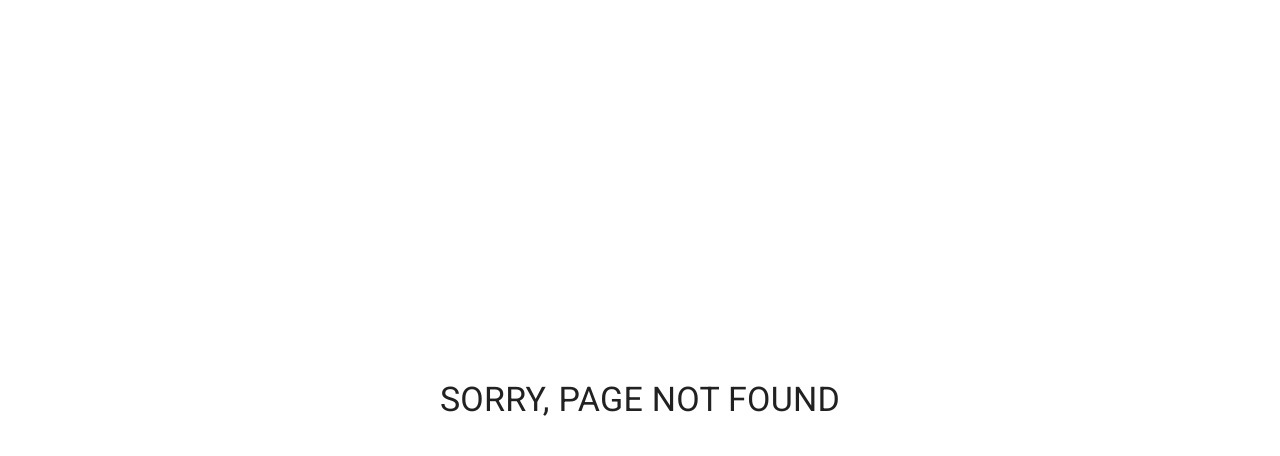
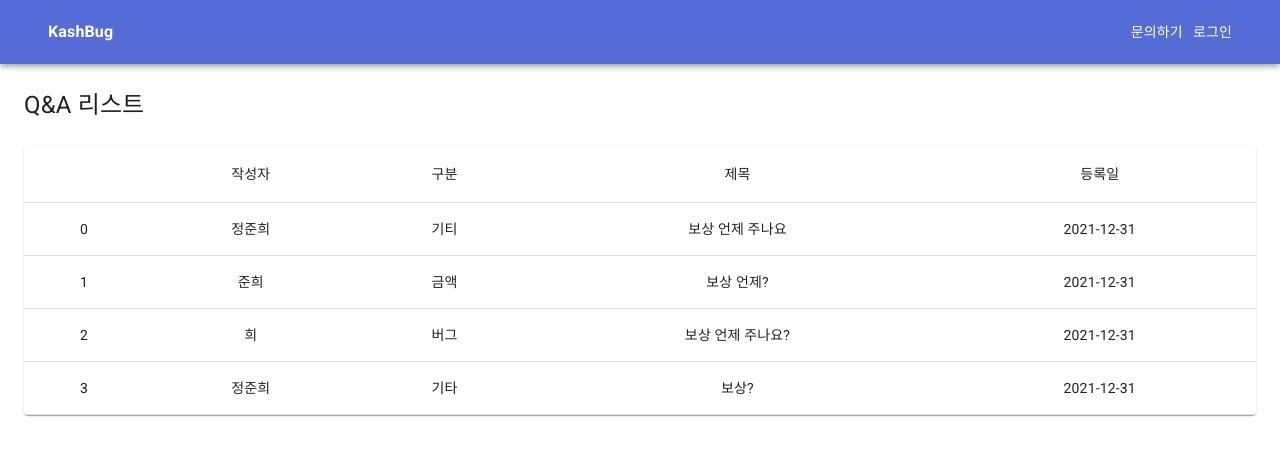
Before and after one commit to kashbug/kashbug-frontend, a Next.js app: page /qna in a window 1280 px wide. Before the commit this address had no page. Shown: the top 456 px of the page. Built offline with nearby package versions, Linux system fonts and the light colour scheme.

Commit message:
기업 Q&A 페이지 레이아웃 개발

```diff
--- /dev/null
+++ b/src/containers/corporation/qna/QnaContainer.tsx
@@ -0,0 +1,75 @@
+import React, { useState } from 'react';
+import styled from 'styled-components';
+// mui
+import { makeStyles } from '@material-ui/core/styles';
+import Table from '@material-ui/core/Table';
+import TableBody from '@material-ui/core/TableBody';
+import TableCell from '@material-ui/core/TableCell';
+import TableContainer from '@material-ui/core/TableContainer';
+import TableHead from '@material-ui/core/TableHead';
+import TableRow from '@material-ui/core/TableRow';
+import Paper from '@material-ui/core/Paper';
+
+const WrapDiv = styled.div`
+    margin-top: 64px;
+`;
+const PageTitle = styled.p`
+    padding: 24px 0;
+    font-size: 1.5rem;
+`;
+
+const useStyles = makeStyles({
+    table: {
+        minWidth: 650,
+    },
+});
+
+interface qnaItems {
+    idx: Number;
+    writer: string;
+    category: string;
+    title: string;
+    registrationDate: string;
+}
+
+const QnaContainer = () => {
+    const classes = useStyles();
+    const [qnaItems, setQnaItems] = useState<qnaItems[]>([
+        {idx: 0, writer: '정준희', category: '기티', title: '보상 언제 주나요', registrationDate: '2021-12-31'},
+        {idx: 1, writer: '준희', category: '금액', title: '보상 언제?', registrationDate: '2021-12-31'},
+        {idx: 2, writer: '희', category: '버그', title: '보상 언제 주나요?', registrationDate: '2021-12-31'},
+        {idx: 3, writer: '정준희', category: '기타', title: '보상?', registrationDate: '2021-12-31'},
+
+    ]);
+    return (
+        <WrapDiv>
+            <PageTitle>Q&A 리스트</PageTitle>
+            <TableContainer component={Paper}>
+                <Table className={classes.table}>
+                    <TableHead>
+                    <TableRow>
+                        <TableCell></TableCell>
+                        <TableCell align="center" component="th">작성자</TableCell>
+                        <TableCell align="center" component="th">구분</TableCell>
+                        <TableCell align="center" component="th">제목</TableCell>
+                        <TableCell align="center" component="th">등록일</TableCell>
+                    </TableRow>
+                    </TableHead>
+                    <TableBody>
+                    {qnaItems.map((row, index) => (
+                        <TableRow key={`${index}_key`}>
+                            <TableCell align="center">{row.idx}</TableCell>
+                            <TableCell align="center">{row.writer}</TableCell>
+                            <TableCell align="center">{row.category}</TableCell>
+                            <TableCell align="center">{row.title}</TableCell>
+                            <TableCell align="center">{row.registrationDate}</TableCell>
+                        </TableRow>
+                    ))}
+                    </TableBody>
+                </Table>
+            </TableContainer>
+        </WrapDiv>
+    );
+};
+
+export default QnaContainer;
--- /dev/null
+++ b/src/pages/qna.tsx
@@ -0,0 +1,16 @@
+import NavBar from "../containers/layout/navbar";
+import Layout from "../containers/layout/layout";
+import QnaContainer from "../containers/corporation/qna/QnaContainer";
+
+const Qna = () => {
+	return (
+		<>
+			<NavBar />
+			<Layout>
+				<QnaContainer />
+			</Layout>
+		</>
+	)
+};
+
+export default Qna;
```
